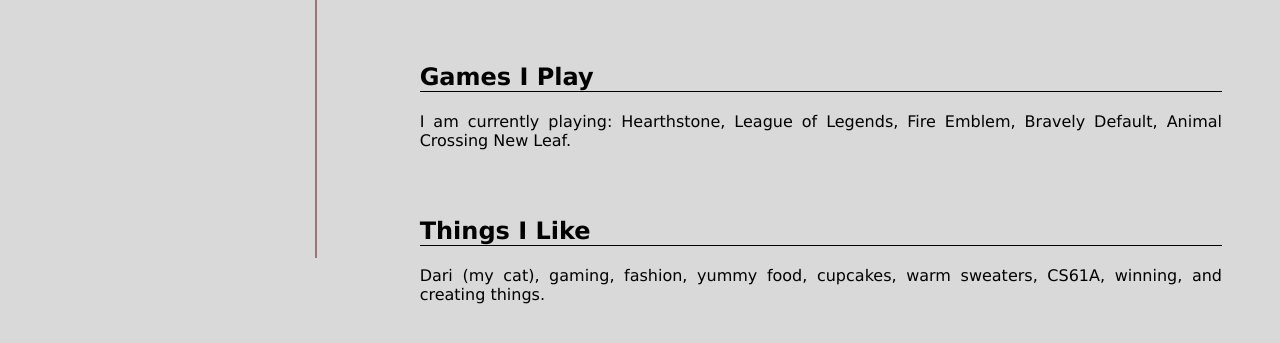
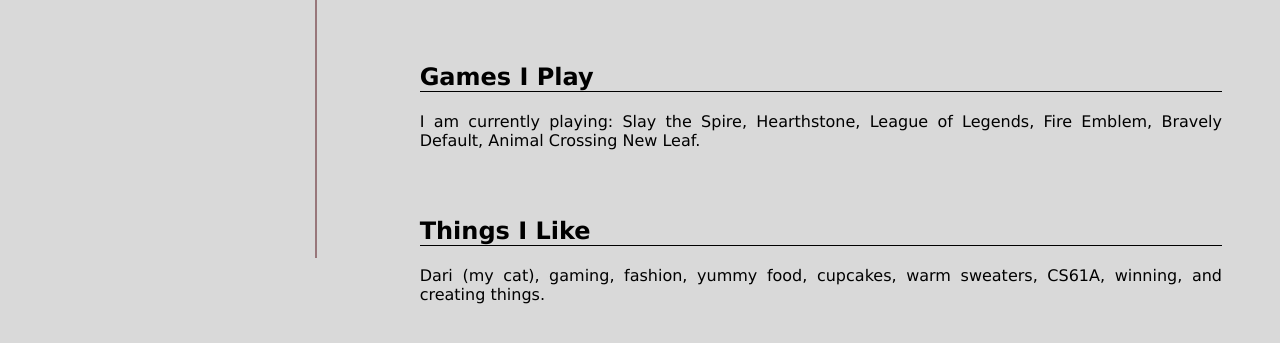
Before and after one commit to youripark/youripark.github.io, a plain HTML site: page about.html in a window 1280 px wide. Shown: the part 523-866 px from the top of the page. Drawn offline with Linux system fonts and the light colour scheme.

Commit message:
updated about me

```diff
--- a/about.html
+++ b/about.html
@@ -43,7 +43,7 @@
 
 <section class="about">
 <h2>Games I Play</h2>
-<p>I am currently playing: Hearthstone, League of Legends, Fire Emblem, Bravely Default, Animal Crossing New Leaf.</p>
+<p>I am currently playing: Slay the Spire, Hearthstone, League of Legends, Fire Emblem, Bravely Default, Animal Crossing New Leaf.</p>
 </section>
 
 
```
